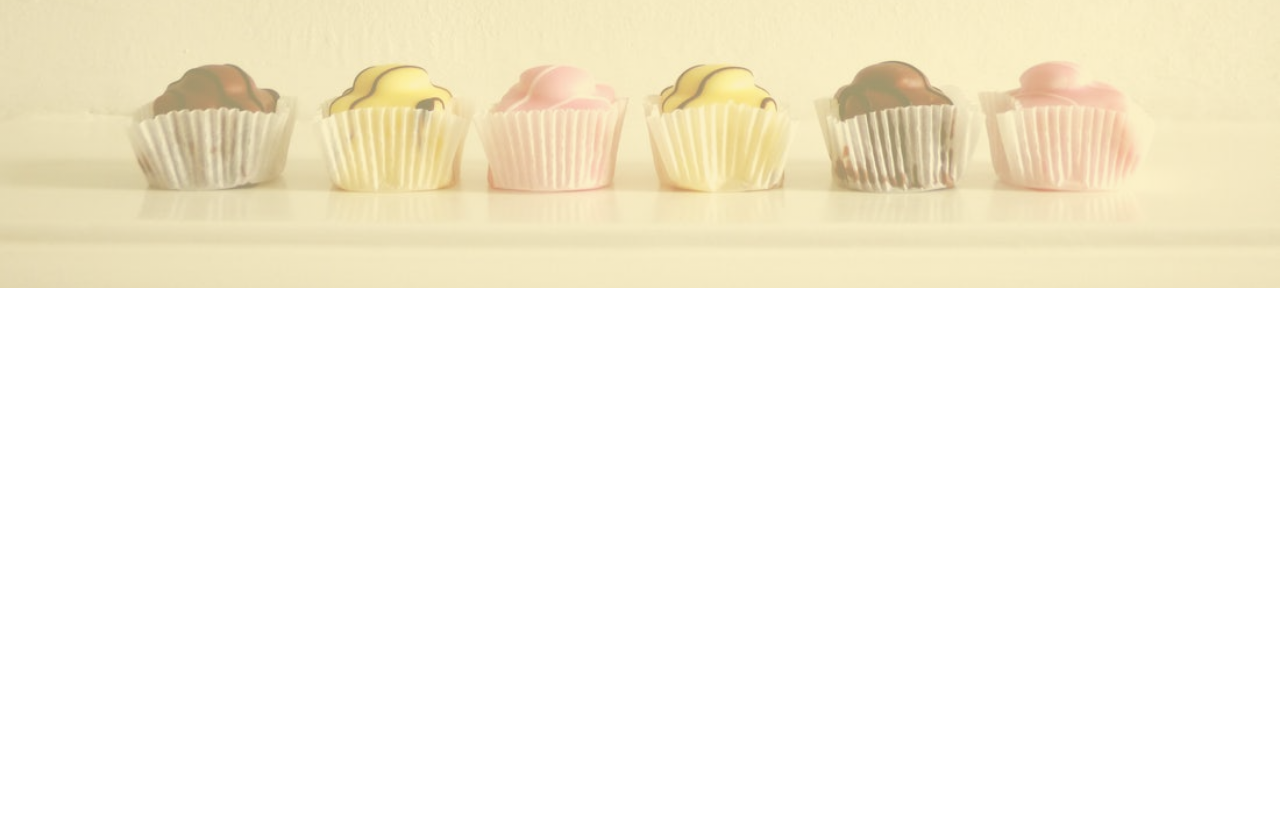
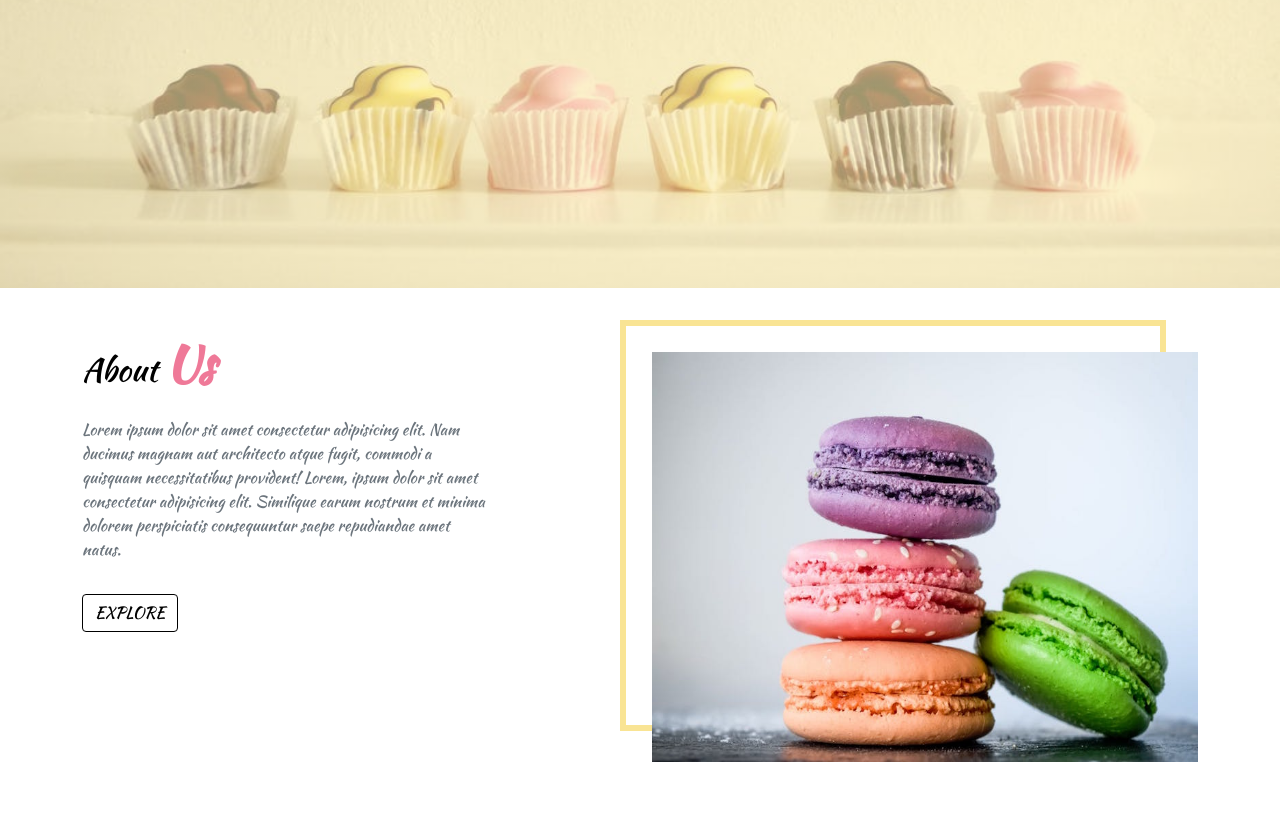
Before and after one commit to hsn656/Grandma-s-Sweets-store, a plain HTML site: page index.html in a window 1280 px wide. Shown: the part 512-1338 px from the top of the page. Before the commit the page ends 1000 px from the top, so only its background shows below. Drawn offline with nearby package versions, Linux system fonts and the light colour scheme.

Commit message:
Add files via upload
add some new sections

```diff
--- a/css/style.css
+++ b/css/style.css
@@ -16,6 +16,34 @@ body {
 
 .navbar-toggler {
     outline: none !important;
+}
+
+
+/* general styles */
+
+.banner-title {
+    color: var(--mainPink);
+    font-size: 3rem;
+}
+
+.btn-pink {
+    border-color: var(--mainPink) !important;
+    color: var(--mainPink) !important;
+}
+
+.btn-pink:hover {
+    color: var(--mainBlack) !important;
+    background-color: var(--mainPink) !important;
+}
+
+.btn-black {
+    border-color: var(--mainBlack) !important;
+    color: var(--mainBlack) !important;
+}
+
+.btn-black:hover {
+    color: var(--mainPink) !important;
+    background-color: var(--mainBlack) !important;
 }
 
 .toggler-icon {
@@ -58,11 +86,6 @@ body {
     margin-top: -10rem;
 }
 
-.banner-title {
-    color: var(--mainPink);
-    font-size: 3rem;
-}
-
 .banner-link {
     border: solid .1rem var(--mainBlack);
     font-size: 1.3rem;
@@ -73,3 +96,28 @@ body {
     background-color: var(--mainPink);
     transform: scale(1.1, 1.1);
 }
+
+
+/* about section */
+
+.about-img-container {
+    position: relative;
+}
+
+.about-img-container::before {
+    content: "";
+    width: 100%;
+    height: 93%;
+    border: 0.4rem solid var(--mainYellow);
+    position: absolute;
+    top: -1rem;
+    left: -2rem;
+    z-index: -1;
+    transition: all 1s ease-in-out;
+}
+
+.about-img-container:hover::before {
+    top: 1rem;
+    left: 0;
+    z-index: 2;
+}
--- a/index.html
+++ b/index.html
@@ -17,7 +17,10 @@
 </head>
 
 <body>
+
+    <!-- Header Section -->
     <header id="header">
+        <!-- nav bar -->
         <nav class="navbar navbar-expand-lg px-4 ">
             <a href="#" class="navbar-brand">
                 <img src="img/logo.svg" alt="">
@@ -62,7 +65,9 @@
             </div>
 
         </nav>
+        <!-- end of nav bar -->
 
+        <!-- second part of the header (photo container) -->
         <div class="container-fluid">
             <div class="row max-height justify-content-center align-items-center ">
                 <div class="col-10 mx-auto text-center banner">
@@ -77,7 +82,28 @@
         </div>
 
     </header>
+    <!-- end of header section  -->
 
+    <section class="about py-5" id="about">
+        <div class="container">
+            <div class="row">
+                <div class="col-md-6 col-10 mx-auto">
+                    <h2 class="text-capitalize">about
+                        <strong class="banner-title">us</strong>
+                    </h2>
+                    <p class="text-muted py-3 w-75 ">Lorem ipsum dolor sit amet consectetur adipisicing elit. Nam ducimus magnam aut architecto atque fugit, commodi a quisquam necessitatibus provident! Lorem, ipsum dolor sit amet consectetur adipisicing elit. Similique earum nostrum
+                        et minima dolorem perspiciatis consequuntur saepe repudiandae amet natus.</p>
+                    <a href="#" class="btn btn-black text-uppercase">explore</a>
+
+                </div>
+                <div class="col-md-6 col-10">
+                    <div class="about-img-container align-self-center py-3">
+                        <img src="img/sweets-1.jpeg" class="img-fluid" alt="">
+                    </div>
+                </div>
+            </div>
+        </div>
+    </section>
     <script src="js/jquery.min.js"></script>
     <script src="https://cdn.jsdelivr.net/npm/@popperjs/core@2.9.2/dist/umd/popper.min.js " integrity="sha384-IQsoLXl5PILFhosVNubq5LC7Qb9DXgDA9i+tQ8Zj3iwWAwPtgFTxbJ8NT4GN1R8p " crossorigin="anonymous "></script>
     <script src="https://cdn.jsdelivr.net/npm/bootstrap@5.0.1/dist/js/bootstrap.min.js " integrity="sha384-Atwg2Pkwv9vp0ygtn1JAojH0nYbwNJLPhwyoVbhoPwBhjQPR5VtM2+xf0Uwh9KtT " crossorigin="anonymous "></script>
```
